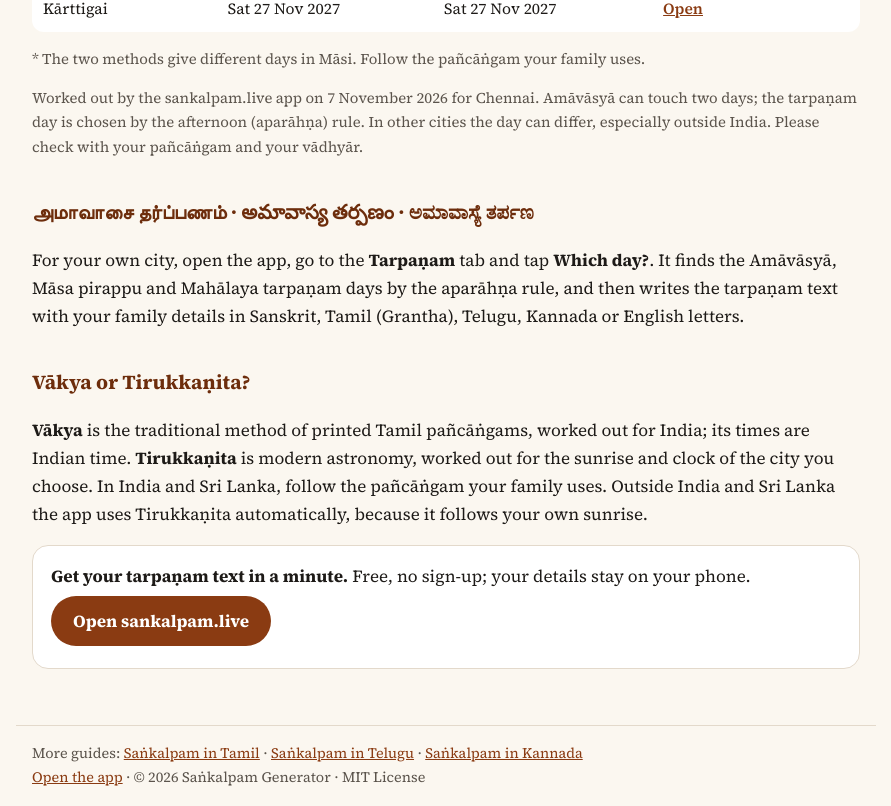
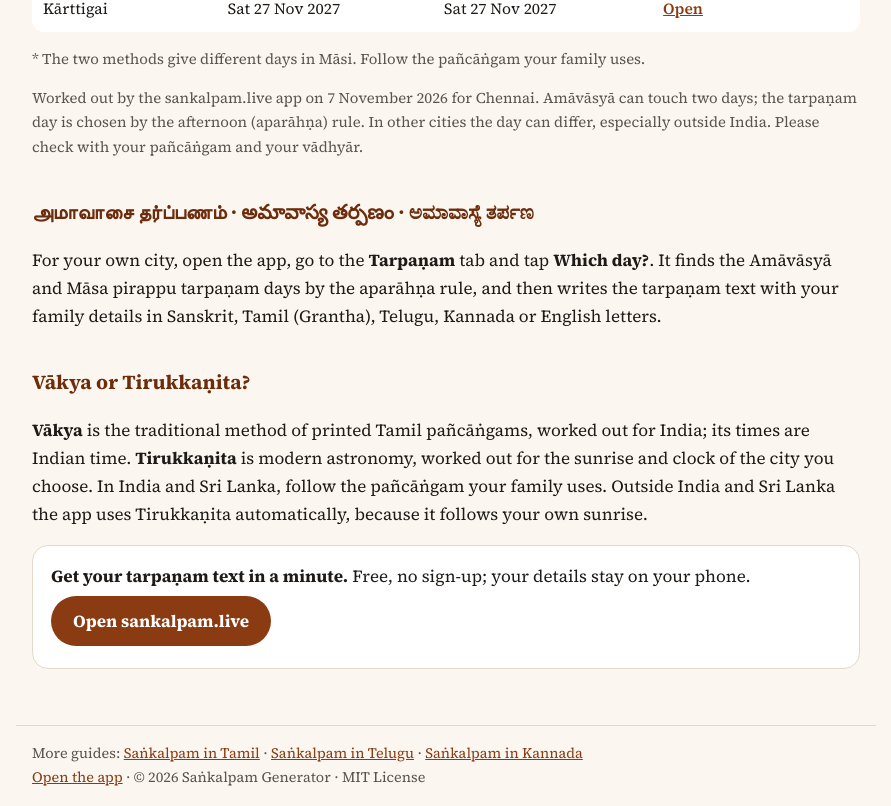
Before and after one commit to AKBKGK/sankalpam-generator, a plain HTML site: page amavasya-tarpanam-dates/index.html in a window 1280 px wide. Shown: the part 1052-1858 px from the top of the page, without its empty margins (194-1085 px from the left). Drawn offline with Linux system fonts and the light colour scheme.

Commit message:
Remove the Mahālaya mention from the dates page (#10)
Mahālaya appears in the app only shortly before Mahālaya pakṣam, so the guide page no longer mentions it.


Claude-Session: https://claude.ai/code/session_01FCWFDFL17acVds98d5CXKj

Co-authored-by: Claude <noreply@anthropic.com>

```diff
--- a/amavasya-tarpanam-dates/index.html
+++ b/amavasya-tarpanam-dates/index.html
@@ -84,7 +84,7 @@ The table lists every Amāvāsyā tarpaṇam day for the next twelve months, by
 afternoon (aparāhṇa) rule. In other cities the day can differ, especially outside India. Please check with your pañcāṅgam and your vādhyār.</p>
 
 <h2>அமாவாசை தர்ப்பணம் · అమావాస్య తర్పణం · ಅಮಾವಾಸ್ಯೆ ತರ್ಪಣ</h2>
-<p>For your own city, open the app, go to the <b>Tarpaṇam</b> tab and tap <b>Which day?</b>. It finds the Amāvāsyā, Māsa pirappu and Mahālaya
+<p>For your own city, open the app, go to the <b>Tarpaṇam</b> tab and tap <b>Which day?</b>. It finds the Amāvāsyā and Māsa pirappu
 tarpaṇam days by the aparāhṇa rule, and then writes the tarpaṇam text with your family details in Sanskrit, Tamil (Grantha), Telugu, Kannada or English letters.</p>
 
 <h2>Vākya or Tirukkaṇita?</h2>
```
